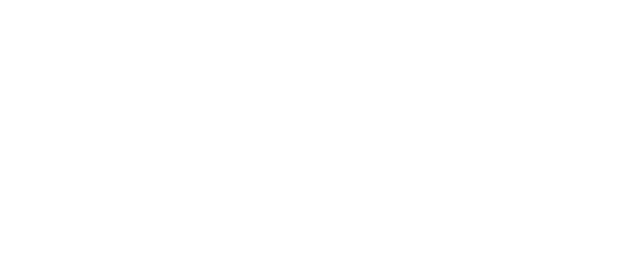
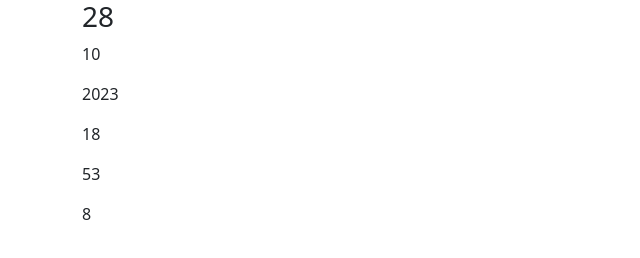
Before and after one commit to Nachocode87/cronometro, a plain HTML site: page index.html in a window 1280 px wide. Shown: the whole page, without its empty margins (0-640 px from the left). Drawn offline with nearby package versions, Linux system fonts and the light colour scheme.

Commit message:
primer avance

```diff
--- a/index.html
+++ b/index.html
@@ -22,7 +22,17 @@
   </header>
 
   <main class="container">
+    <div id="fecha">
+        <p id="dia" class="h3"></p>
+        <p id="mes"></p>
+        <p id="anio"></p>
+    </div>
+    <div id="reloj">
+        <p id="hora"></p>
+        <p id="minuto"></p>
+        <p id="segundo"></p>
 
+    </div>
   </main>
 
   <footer>
--- a/js/app.js
+++ b/js/app.js
@@ -0,0 +1,29 @@
+(function() {
+    let actualizar = function(){
+        const fecha = new Date();
+        const diaF = fecha.getDate();
+        const mesF = fecha.getMonth();
+        const anioF = fecha.getFullYear();
+        const horaF = fecha.getHours();
+        const minutoF = fecha.getMinutes();
+        const segundoF = fecha.getSeconds();
+
+        const dia = document.getElementById('dia');
+        const mes = document.getElementById('mes');
+        const anio = document.getElementById('anio');
+        const hora = document.getElementById('hora');
+        const minuto = document.getElementById('minuto');
+        const segundo = document.getElementById('segundo');
+
+        dia.textContent = diaF;
+        mes.textContent = mesF;
+        anio.textContent = anioF;
+        hora.textContent = horaF;
+        minuto.textContent = minutoF;
+        segundo.textContent = segundoF;
+    }
+
+
+    actualizar();
+    const setActualizar = setInterval(actualizar,1000)
+}())
```
